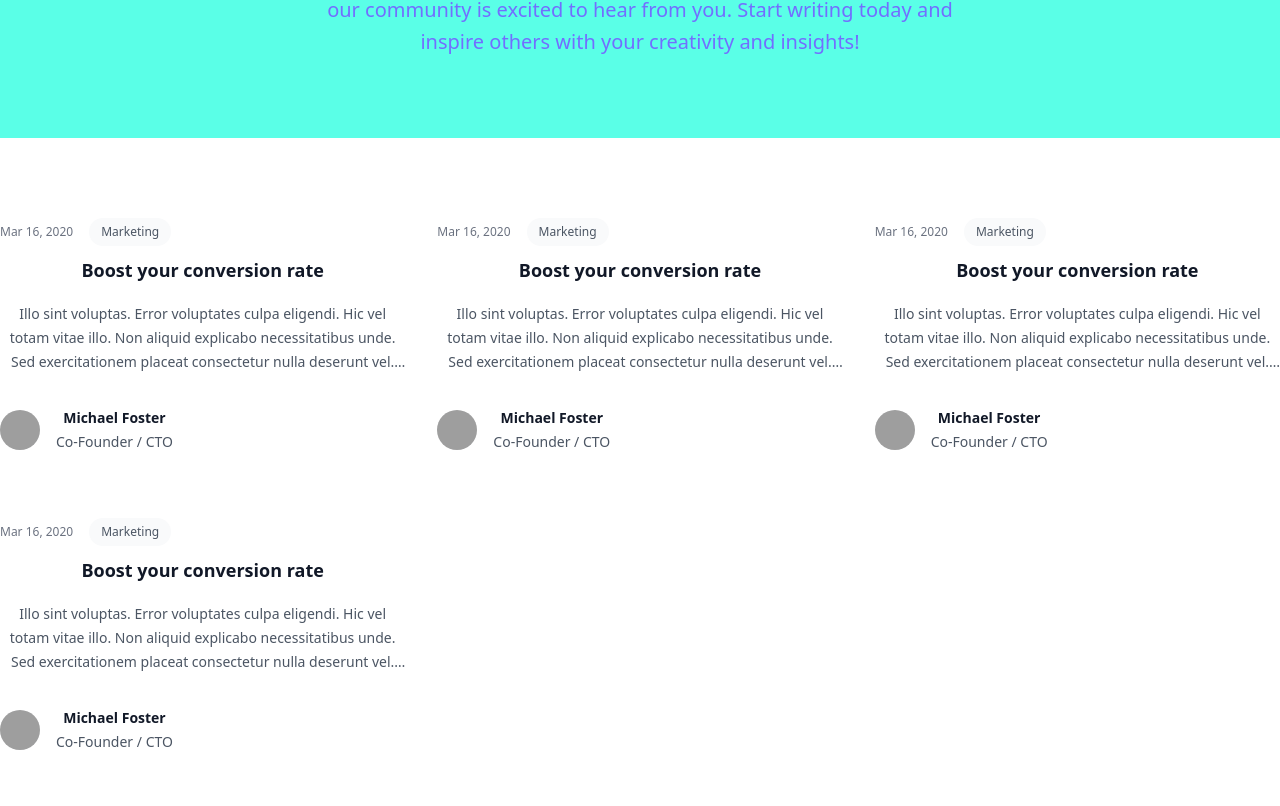
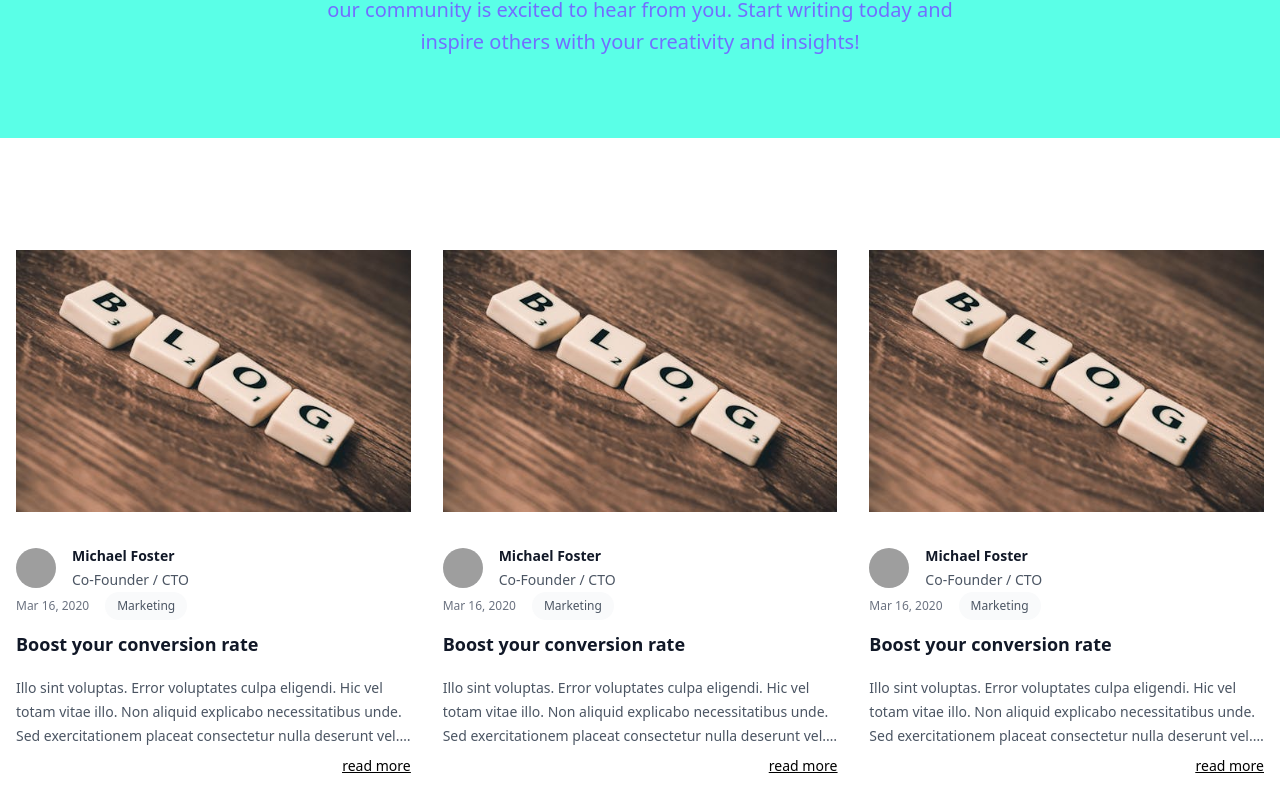
Before and after one commit to Devjabli/blog-post, a React (Create React App) app: page / in a window 1280 px wide. Shown: the part 494-1300 px from the top of the page. Built offline with nearby package versions, Linux system fonts and the light colour scheme; grey boxes are pictures that could not be loaded.

Commit message:
Creating Update Post component

```diff
--- a/src/App.js
+++ b/src/App.js
@@ -3,14 +3,16 @@ import { Header } from './components/Header';
 import { Home } from './components/Home.js';
 import { Routes, Route } from 'react-router-dom';
 import { PostDetail } from './components/PostDetail.js';
+import { PostUpdate } from './components/PostUpdate.js';
 
 function App() {
   return (
     <div className="App">
       <Header/>
       <Routes>
-        <Route path="/" element={<Home />}></Route>
+        <Route path='/' element={<Home />}></Route>
         <Route path='/post/:id' element={<PostDetail/>}></Route>
+        <Route path='/post/update/:id' element={<PostUpdate/>}></Route>
       </Routes>
     </div>
   );
--- a/src/components/Header.js
+++ b/src/components/Header.js
@@ -1,5 +1,6 @@
 import React from 'react'
 import { IoIosLogIn } from "react-icons/io";
+import { Link } from 'react-router-dom';
 
 export const Header = () => {
   return (
@@ -10,7 +11,7 @@ export const Header = () => {
         </div>
         <div>
           <ul className='flex gap-12'>
-            <li>Home</li>
+            <Link to='/'>Home</Link>
             <li>Posts</li>
             <li>About</li>
           </ul>
--- a/src/components/PostDetail.js
+++ b/src/components/PostDetail.js
@@ -1,15 +1,22 @@
 import React from 'react'
 import imgone from '../images/bl.jpeg'
+import { Link } from 'react-router-dom'
 
 export const PostDetail = () => {
   return (
-    <div className='flex justify-center py-20'>
+    <div className='flex justify-center py-20 px-4 lg:px-0'>
         <div className='w-[800px]'>
-            <img src={imgone} className='w-[800px]'/>
+            <img alt='' src={imgone} className='w-[800px]'/>
             <div className='py-4 flex items-center gap-4'>
-                <img src={imgone} className='w-20 h-20 rounded-full'/>
+                <img alt='' src={imgone} className='w-12 h-12 rounded-full'/>
                 <p>Otmane Aroussi</p>
                 <p>Date: 01/06/2025</p>
+                <button className='bg-green-700 hover:bg-green-400 hover:text-green-950 p-3 text-white text-sm rounded-sm'>
+                    <Link to={`/post/update/:id`}>
+                    Update
+                    </Link>
+                </button>
+                <button className='bg-red-700 hover:bg-red-400 hover:text-red-950 p-3 text-white text-sm rounded-sm'>Delete</button>
             </div>
             <div className='text-left'>
                 <p className='py-4 font-bold text-2xl'>Lorem Ipsum is simply dummy text of the printing</p>
--- /dev/null
+++ b/src/components/PostUpdate.js
@@ -0,0 +1,37 @@
+import React from 'react'
+
+export const PostUpdate = () => {
+    return (
+        <div className='mx-40 py-20'>
+            <div className="text-left py-4">Order notes</div>
+
+            <input
+            type="file"
+            id="img"
+            name="img"
+            alt='upload'
+            className='w-full py-4'
+            title='Upload Image'
+          />
+            <div
+                className="overflow-hidden p-4 rounded-lg border border-gray-200 shadow-sm focus-within:border-blue-600 focus-within:ring-1 focus-within:ring-blue-600"
+            >
+                <textarea
+                    id="OrderNotes"
+                    className="w-full resize-none border-none align-top focus:ring-0 sm:text-sm outline-none"
+                    rows="4"
+                    placeholder="Enter any additional order notes..."
+                ></textarea>
+
+                <div className="flex items-center justify-end gap-2 bg-white p-3">
+                    <button
+                        type="button"
+                        className="rounded bg-indigo-600 px-3 py-1.5 text-sm font-medium text-white hover:bg-indigo-700"
+                    >
+                        Update
+                    </button>
+                </div>
+            </div>
+        </div>
+    )
+}
--- a/src/components/SectionCards.js
+++ b/src/components/SectionCards.js
@@ -1,4 +1,6 @@
 import React from 'react'
+import { Link } from 'react-router-dom'
+import imgone from '../images/bl.jpeg'
 
 
 
@@ -21,7 +23,7 @@ const posts = [
     },
   },
   {
-        id: 1,
+    id: 2,
     title: 'Boost your conversion rate',
     href: '#',
     description:
@@ -38,7 +40,7 @@ const posts = [
     },
   },
   {
-        id: 1,
+    id: 3,
     title: 'Boost your conversion rate',
     href: '#',
     description:
@@ -55,7 +57,7 @@ const posts = [
     },
   },
   {
-        id: 1,
+    id: 4,
     title: 'Boost your conversion rate',
     href: '#',
     description:
@@ -76,44 +78,47 @@ const posts = [
 
 export const SectionCards = () => {
   return (
-    <div className="bg-white py-20">
+    <div className="bg-white py-20 text-left px-4">
       <div className="mx-auto max-w-7xl">
-        <div className="mx-auto grid max-w-2xl grid-cols-1 gap-x-8 gap-y-16 lg:mx-0 lg:max-w-none lg:grid-cols-3">
+        <div className="mx-auto grid max-w-2xl grid-cols-1 gap-x-8 gap-y-1 lg:mx-0 lg:max-w-none lg:grid-cols-3">
           {posts.map((post) => (
-            <article key={post.id} className="flex max-w-xl flex-col items-start justify-between">
-              <div className="flex items-center gap-x-4 text-xs">
-                <time dateTime={post.datetime} className="text-gray-500">
-                  {post.date}
-                </time>
-                <a
-                  href={post.category.href}
-                  className="relative z-10 rounded-full bg-gray-50 px-3 py-1.5 font-medium text-gray-600 hover:bg-gray-100"
-                >
-                  {post.category.title}
-                </a>
-              </div>
-              <div className="group relative">
-                <h3 className="mt-3 text-lg/6 font-semibold text-gray-900 group-hover:text-gray-600">
-                  <a href={post.href}>
-                    <span className="absolute inset-0" />
-                    {post.title}
-                  </a>
-                </h3>
-                <p className="mt-5 line-clamp-3 text-sm/6 text-gray-600">{post.description}</p>
-              </div>
+            <div key={post.id} className="flex max-w-xl flex-col items-start justify-between md:border-b-0 border-b-[1px] border-slate-400 py-8">
+              <img src={imgone} alt="" className='w-full' />
               <div className="relative mt-8 flex items-center gap-x-4">
                 <img alt="" src={post.author.imageUrl} className="size-10 rounded-full bg-gray-50" />
                 <div className="text-sm/6">
                   <p className="font-semibold text-gray-900">
-                    <a href={post.author.href}>
-                      <span className="absolute inset-0" />
+                    <div>
                       {post.author.name}
-                    </a>
+                    </div>
                   </p>
                   <p className="text-gray-600">{post.author.role}</p>
                 </div>
               </div>
-            </article>
+              <div className="flex items-center gap-x-4 text-xs">
+                <time className="text-gray-500">
+                  {post.date}
+                </time>
+                <div
+                  className="relative z-10 rounded-full bg-gray-50 px-3 py-1.5 font-medium text-gray-600 hover:bg-gray-100"
+                >
+                  {post.category.title}
+                </div>
+              </div>
+              <div className="group relative">
+                <h3 className="mt-3 text-lg/6 font-semibold text-gray-900 group-hover:text-gray-600">
+                  <div>
+                    {post.title}
+                  </div>
+                </h3>
+                <p className="mt-5 line-clamp-3 text-sm/6 text-gray-600">{post.description}</p>
+                <div className='text-right text-sm font-light mt-2 underline'>
+                  <Link to={`/post/${post.id}`}>
+                    read more
+                  </Link>
+                </div>
+              </div>
+            </div>
           ))}
         </div>
       </div>
```
Lines whose indentation alone changed are shown as unchanged.
